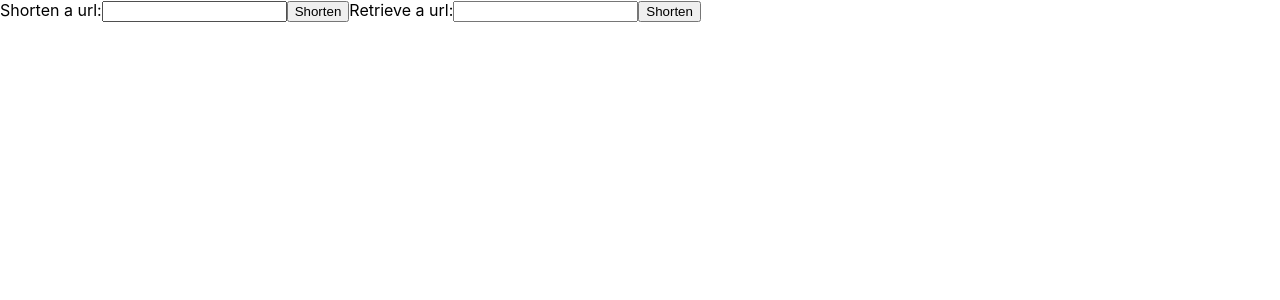
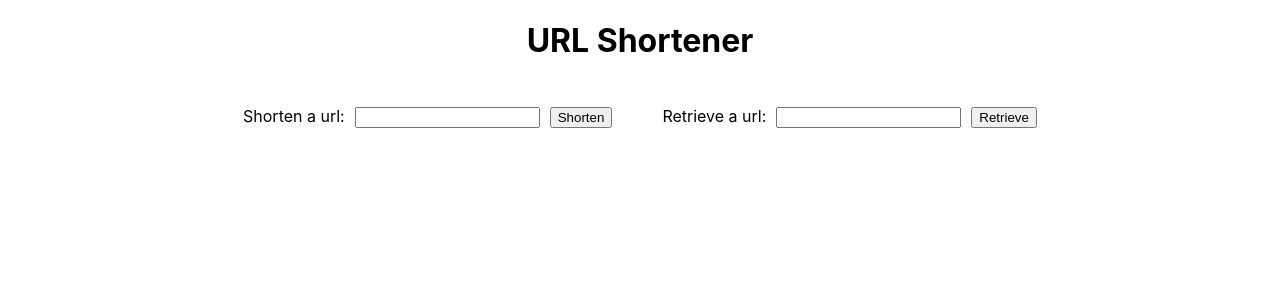
Before and after one commit to barrelcrash/urlshortener, a React (Create React App) app in the folder frontend/: page / in a window 1280 px wide. Shown: the top 300 px of the page. Built offline with nearby package versions, Linux system fonts and the light colour scheme.

Commit message:
frontend: styles

```diff
--- a/frontend/src/App.css
+++ b/frontend/src/App.css
@@ -1,35 +1,21 @@
 .App {
   text-align: center;
+}
+
+.form-container {
   display: flex;
   flex-flow: row wrap;
+  justify-content: center;
 }
 
-.App-logo {
-  animation: App-logo-spin infinite 20s linear;
-  height: 40vmin;
-  pointer-events: none;
+.form {
+  margin: 20px;
 }
 
-.App-header {
-  background-color: #282c34;
-  min-height: 100vh;
-  display: flex;
-  flex-direction: column;
-  align-items: center;
-  justify-content: center;
-  font-size: calc(10px + 2vmin);
-  color: white;
+.form-member {
+  margin: 5px;
 }
 
-.App-link {
-  color: #61dafb;
+.form-link {
+  margin: 10px;
 }
-
-@keyframes App-logo-spin {
-  from {
-    transform: rotate(0deg);
-  }
-  to {
-    transform: rotate(360deg);
-  }
-}
--- a/frontend/src/App.js
+++ b/frontend/src/App.js
@@ -7,8 +7,11 @@ class App extends Component {
   render() {
     return (
       <div className="App">
-        <ShortenUrlForm />
-        <GetUrlForm />
+        <h1>URL Shortener</h1>
+        <div className="form-container">
+          <ShortenUrlForm />
+          <GetUrlForm />
+        </div>
       </div>
     );
   }
--- a/frontend/src/GetUrlForm.js
+++ b/frontend/src/GetUrlForm.js
@@ -39,22 +39,28 @@ class GetUrlForm extends Component {
 
   render () {
     return (
-      <div>
+      <div className="form">
         <form onSubmit={this.handleSubmit}>
           <label>
-            Retrieve a url:
+            <span
+              className="form-member">
+              Retrieve a url:
+            </span>
             <input
               type="text"
+              className="form-member"
               value={this.state.value}
               onChange={this.handleChange} />
           </label>
           <input
             type="submit"
-            value="Shorten" />
+            className="form-member"
+            value="Retrieve" />
         </form>
         <a
           target="_blank"
           rel="noopener noreferrer"
+          className="form-link"
           href={this.state.originUrl}>
           {this.state.originUrl}
         </a>
--- a/frontend/src/ShortenUrlForm.js
+++ b/frontend/src/ShortenUrlForm.js
@@ -43,22 +43,28 @@ class ShortenUrlForm extends Component {
   render () {
     const shortLink = `http://localhost:8080/short/${this.state.shortUrl}`;
     return (
-      <div>
+      <div className="form">
         <form onSubmit={this.handleSubmit}>
           <label>
-            Shorten a url:
+            <span
+              className="form-member">
+              Shorten a url:
+            </span>
             <input
               type="text"
+              className="form-member"
               value={this.state.value}
               onChange={this.handleChange} />
           </label>
           <input
             type="submit"
+            className="form-member"
             value="Shorten" />
         </form>
         <a
           target="_blank"
           rel="noopener noreferrer"
+          className="form-link"
           href={shortLink}>
           {this.state.shortUrl.length > 0 ? shortLink : ''}
         </a>
```
